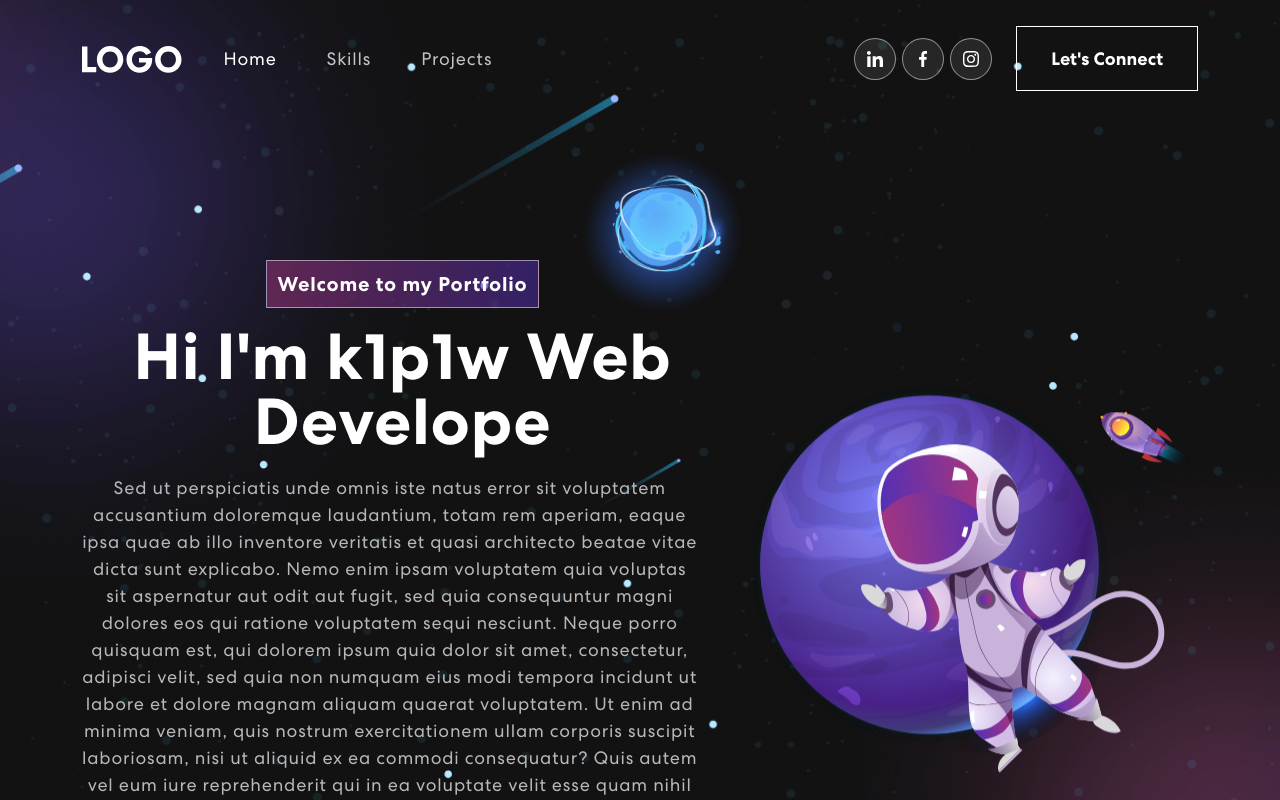
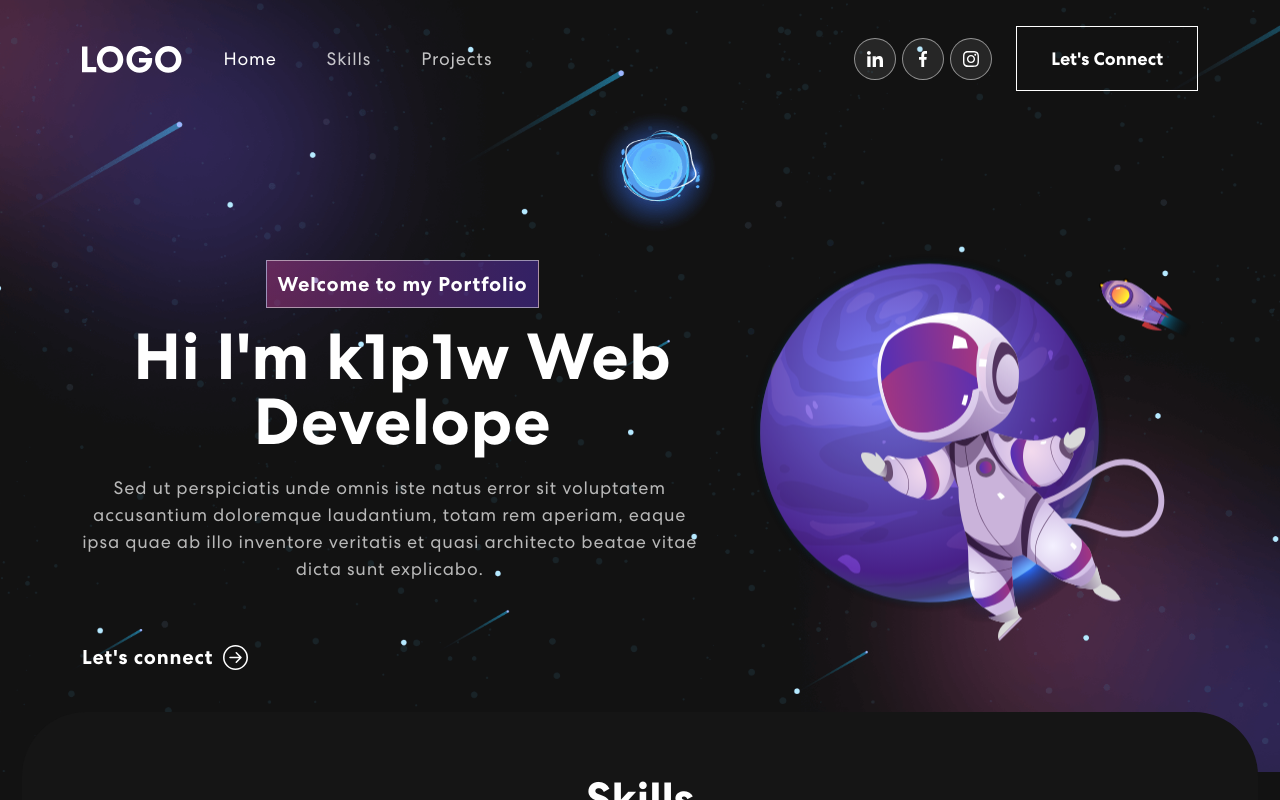
Before and after one commit to k1p1w/react-project, a React (Create React App) app: page / in a window 1280 px wide. Shown: the top 800 px of the page. Built offline with nearby package versions, Linux system fonts and the light colour scheme.

Commit message:
test k1p1w portfolio

```diff
--- a/src/components/Banner.js
+++ b/src/components/Banner.js
@@ -62,17 +62,7 @@ export const Banner = () => {
               Sed ut perspiciatis unde omnis iste natus error sit voluptatem
               accusantium doloremque laudantium, totam rem aperiam, eaque ipsa
               quae ab illo inventore veritatis et quasi architecto beatae vitae
-              dicta sunt explicabo. Nemo enim ipsam voluptatem quia voluptas sit
-              aspernatur aut odit aut fugit, sed quia consequuntur magni dolores
-              eos qui ratione voluptatem sequi nesciunt. Neque porro quisquam
-              est, qui dolorem ipsum quia dolor sit amet, consectetur, adipisci
-              velit, sed quia non numquam eius modi tempora incidunt ut labore
-              et dolore magnam aliquam quaerat voluptatem. Ut enim ad minima
-              veniam, quis nostrum exercitationem ullam corporis suscipit
-              laboriosam, nisi ut aliquid ex ea commodi consequatur? Quis autem
-              vel eum iure reprehenderit qui in ea voluptate velit esse quam
-              nihil molestiae consequatur, vel illum qui dolorem eum fugiat quo
-              voluptas nulla pariatur?
+              dicta sunt explicabo.
             </p>
             <button onClick={() => console.log('connect')}>
               Let's connect <ArrowRightCircle size={25} />
```
